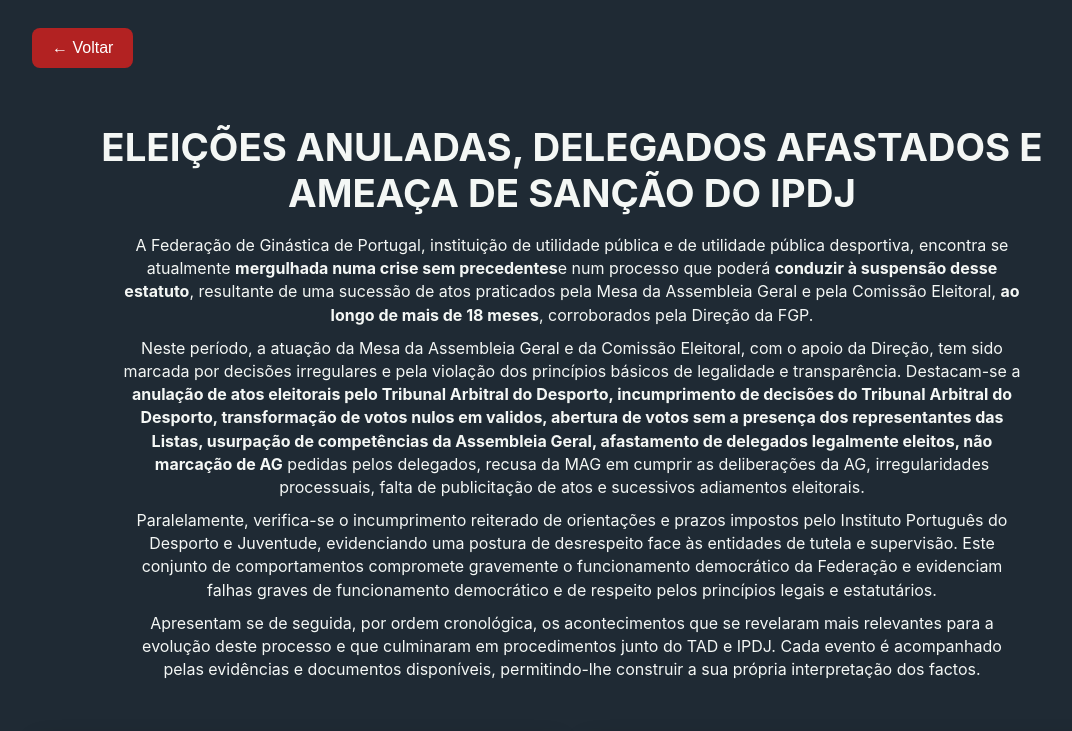
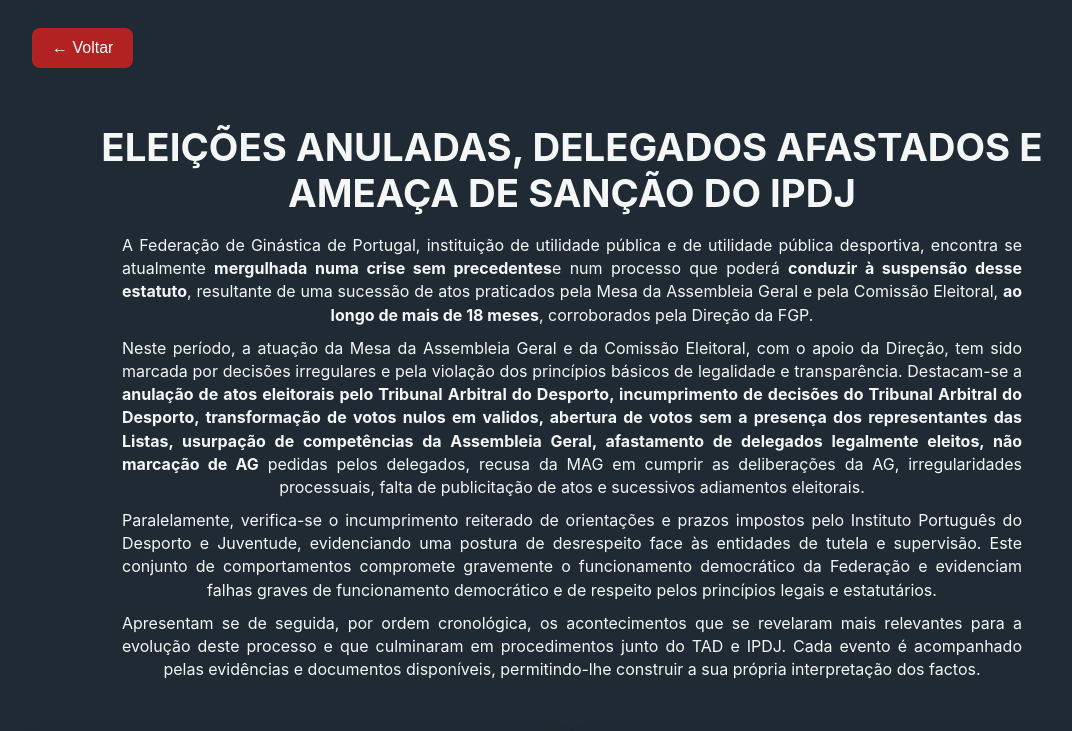
Before and after one commit to ginasticaPT/site, a React (Create React App) app: page /site/overview in a window 1280 px wide. Shown: the top 731 px of the page, without its empty margins (68-1140 px from the left). Built offline with nearby package versions, Linux system fonts and the light colour scheme; the HTML template or start-up script is replaced by a standard one.

Commit message:
Update Overview.css

```diff
--- a/src/styles/Overview.css
+++ b/src/styles/Overview.css
@@ -22,6 +22,8 @@
   margin: 0 auto 10px;
   max-width: 900px;
   line-height: 1.45;
+  text-align: justify;
+  text-align-last: center;
 }
 
 .overview-back-button {
```
